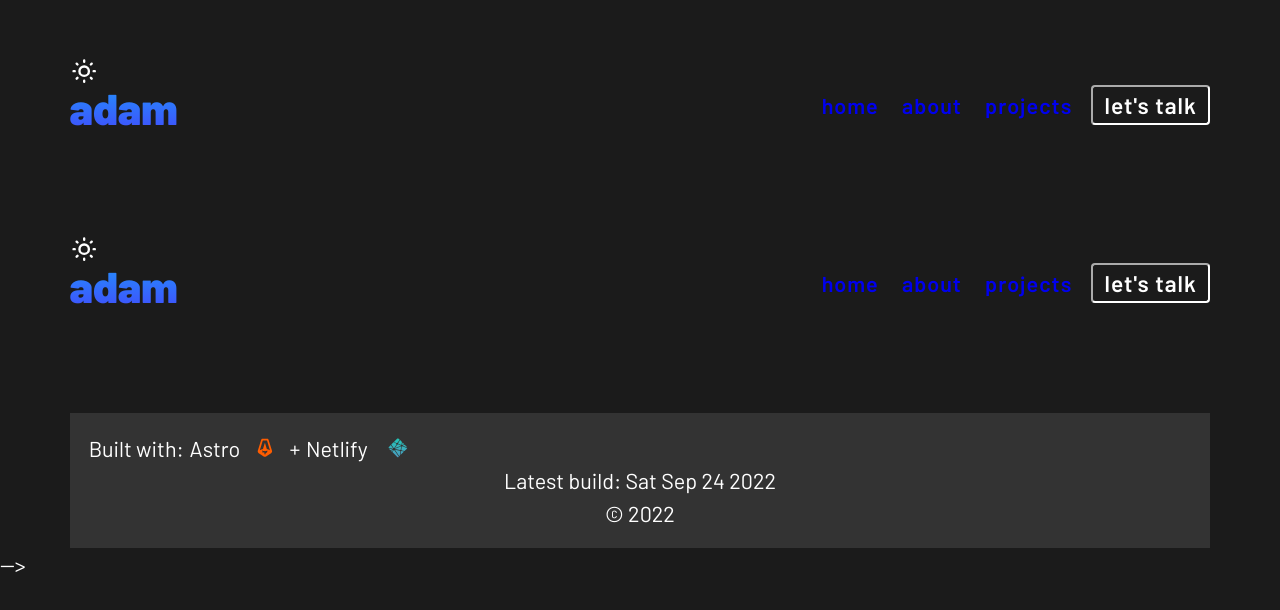
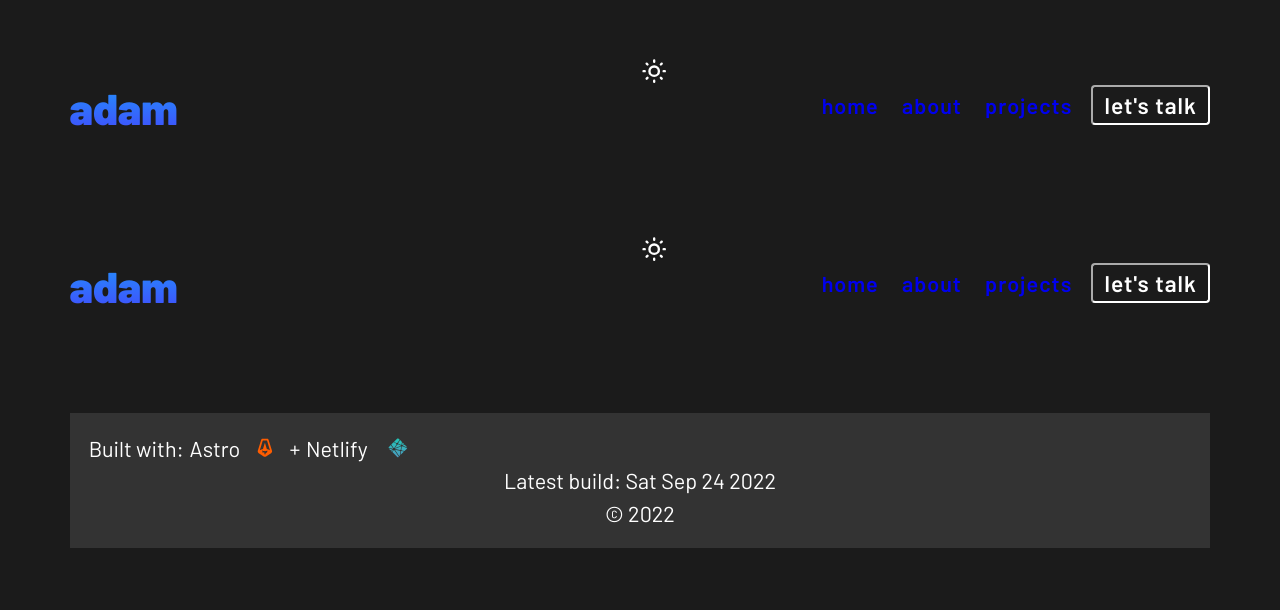
Before and after one commit to adamjralph/adam-ralph-portfolio, an Astro site: page /testpage in a window 1280 px wide. Built offline with nearby package versions, Linux system fonts and the light colour scheme; Astro itself is replaced by a stand-in of ours.

Commit message:
centered theme toggle

```diff
--- a/src/components/Header.astro
+++ b/src/components/Header.astro
@@ -3,10 +3,11 @@ import SocialLinks from "./SocialLinks.astro";
 import ThemeSelection from "./ThemeSelection.astro";
 ---
 
-<div class="theme-toggle">
-  <ThemeSelection />
+<div class="theme-wrapper">
+  <div class="theme-toggle">
+    <ThemeSelection />
+  </div>
 </div>
-
 <div class="nav">
   <div class="logo">
     <a href="/">
@@ -101,10 +102,14 @@ import ThemeSelection from "./ThemeSelection.astro";
     }
   }
 
+  .theme-wrapper {
+    display: grid;
+    place-content: center;
+  }
+
   .theme-toggle {
-    padding-block-end: 1rem;
+    margin-block-end: 1rem;
     padding-block-start: 0;
-    margin: auto;
   }
 
   .links * ~ * {
--- a/src/layouts/BaseLayout.astro
+++ b/src/layouts/BaseLayout.astro
@@ -71,4 +71,4 @@ const { title, description } = Astro.props;
       });
     </script>
   </body>
-</html>-->
+</html>
```
